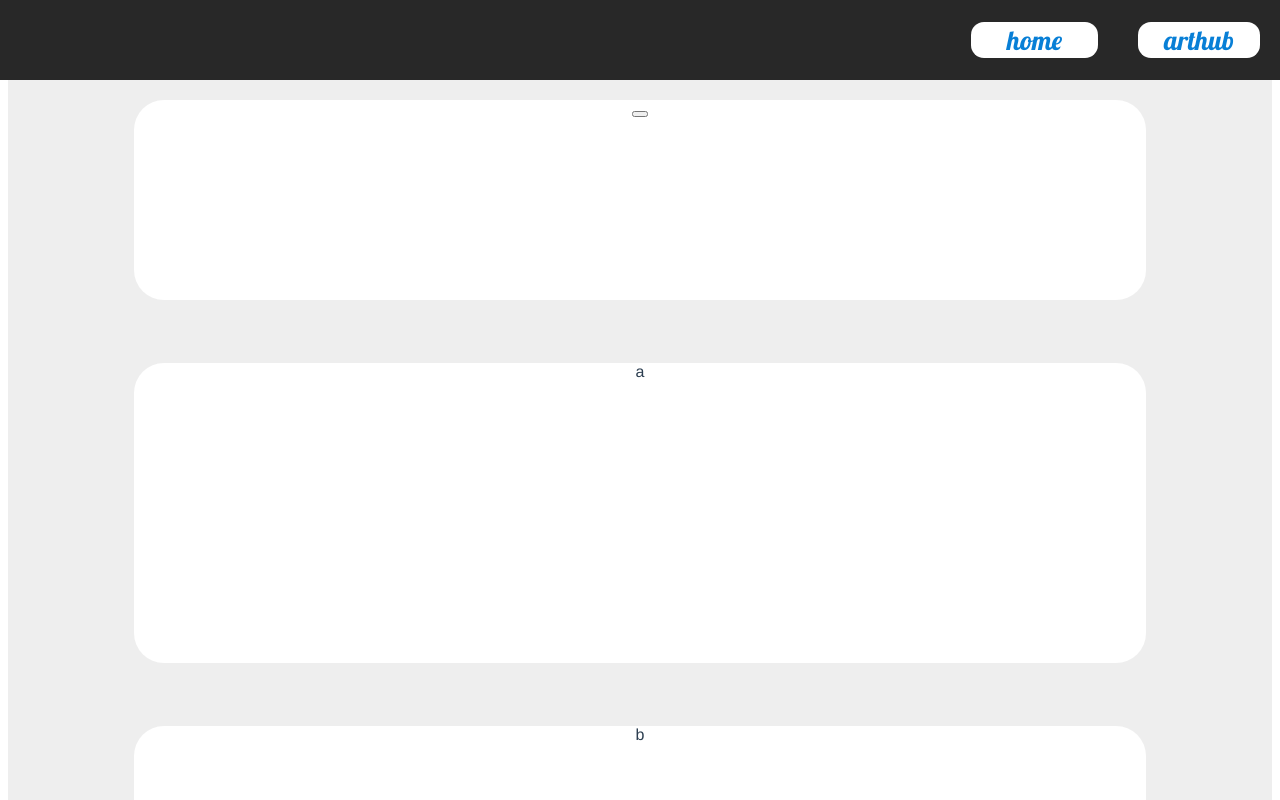
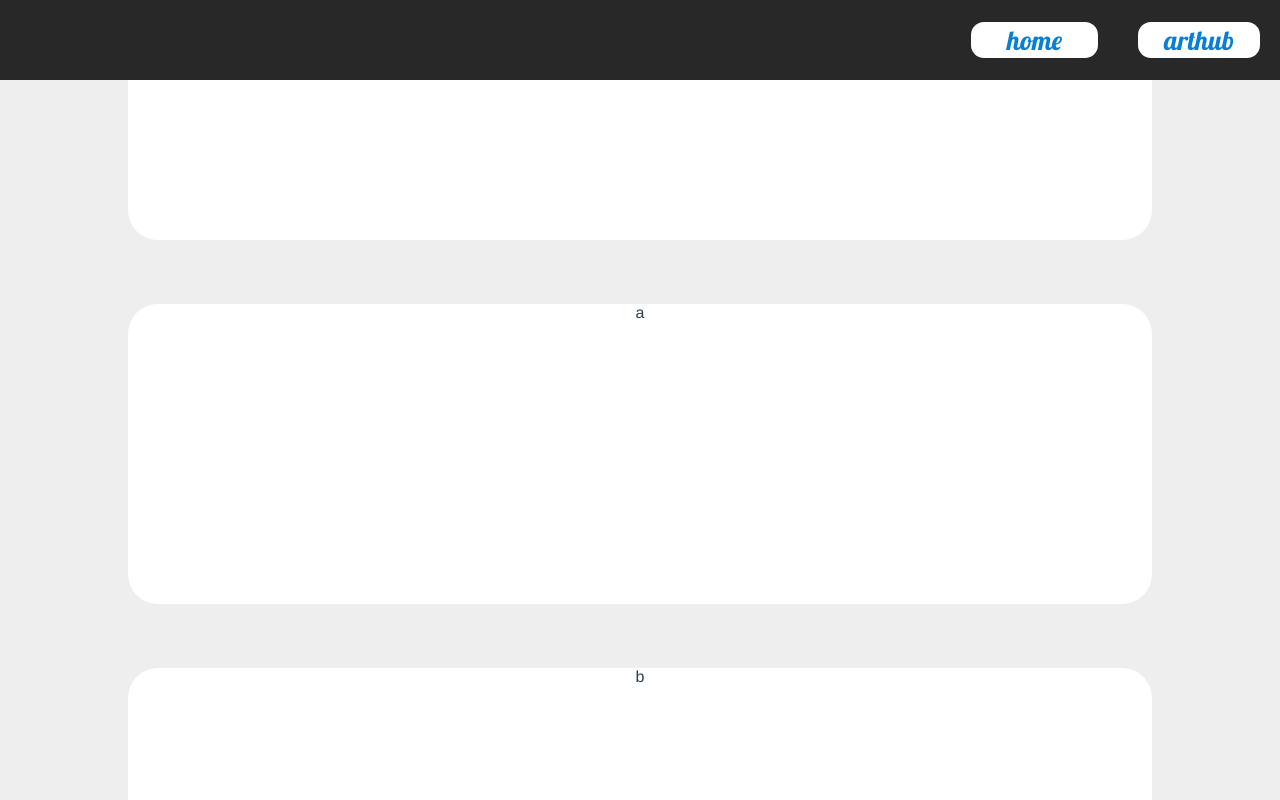
Before and after one commit to jarenworme/art-hub, a Vue app in the folder artWebsite/: page / in a window 1280 px wide. Shown: the top 800 px of the page. Built offline with nearby package versions, Linux system fonts and the light colour scheme.

Commit message:
FINALLY FIXED WHITE BORDER ISSUE

```diff
--- a/artWebsite/index.html
+++ b/artWebsite/index.html
@@ -5,7 +5,7 @@
     <meta name="viewport" content="width=device-width,initial-scale=1.0">
     <title>art-hub</title>
   </head>
-  <body>
+  <body style="margin: 0;">
     <div id="app"></div>
     <!-- built files will be auto injected -->
   </body>
--- a/artWebsite/src/App.vue
+++ b/artWebsite/src/App.vue
@@ -21,6 +21,8 @@ export default {
   -moz-osx-font-smoothing: grayscale;
   text-align: center;
   color: #2c3e50;
-  margin-top: 60px;
+  margin: 0;
+  width: 100%;
+  height: 100%;
 }
 </style>
--- a/artWebsite/src/components/BasePage.vue
+++ b/artWebsite/src/components/BasePage.vue
@@ -9,7 +9,7 @@
     <div v-if="pagenum == 2" class="blog-page">
       <BlogPage></BlogPage>
     </div>
-    <PieceCollections :template="template" :adminOrDev="userType"></PieceCollections>
+    <PieceCollections v-if="pagenum == 3" :template="template" :adminOrDev="userType"></PieceCollections>
     <!--div v-if="pagenum == 3" style="height: 900px;" class="jaren-page">
 
     </div-->
```
